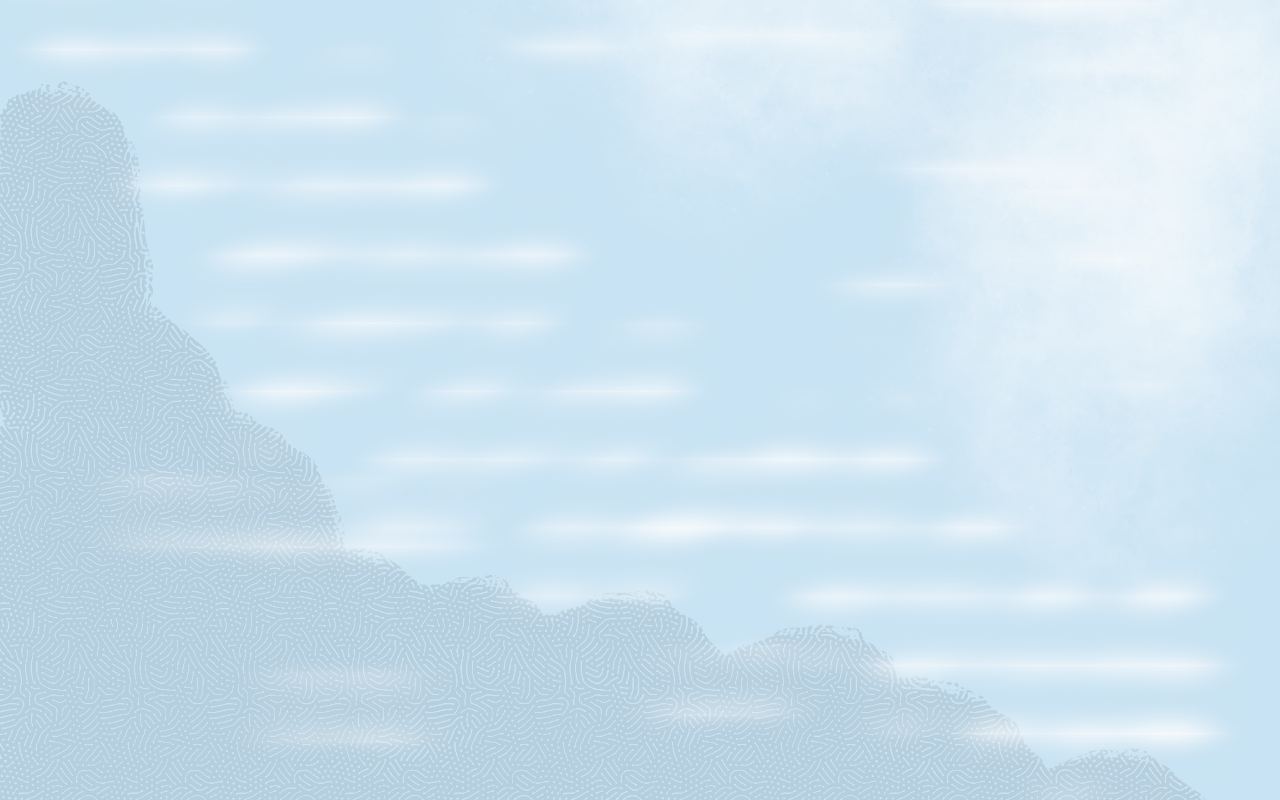
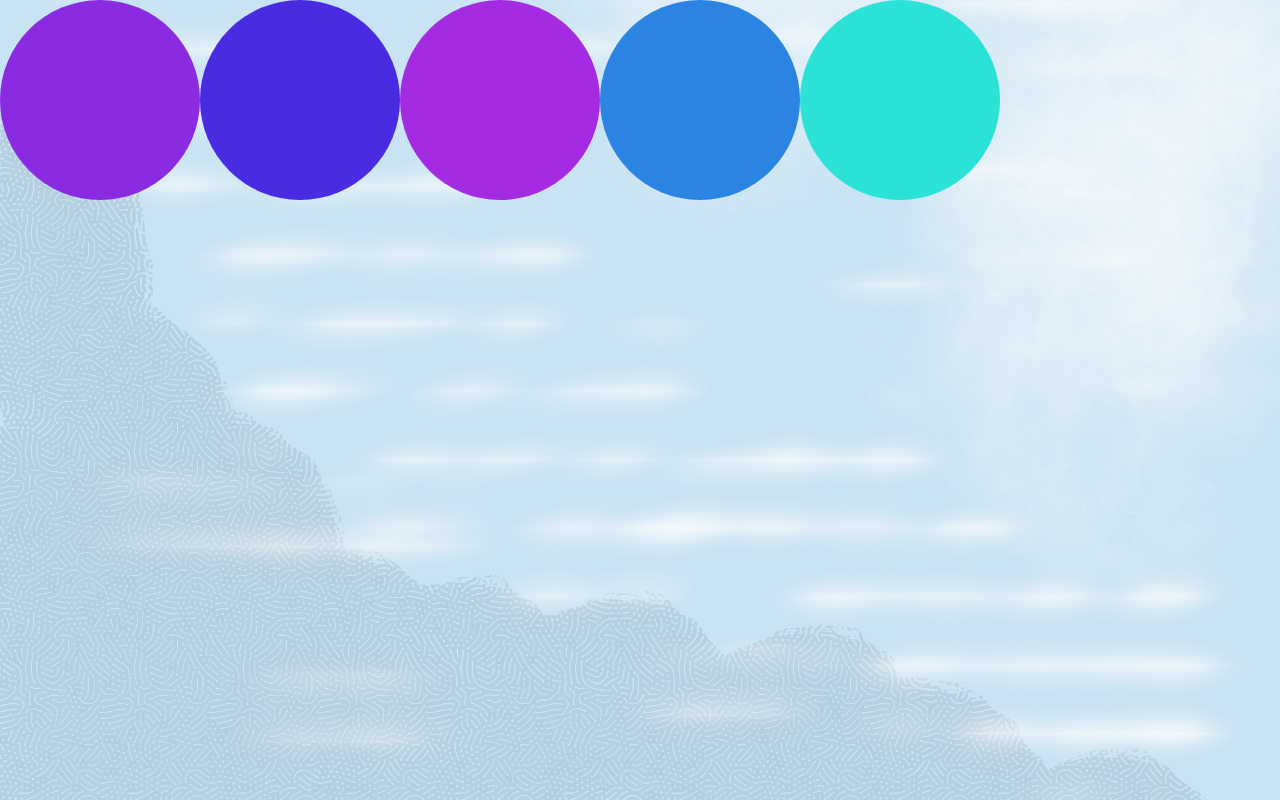
Before and after one commit to elbowgrrl/sphere-animations, a React (Create React App) app in the folder sphere-animations/: page / in a window 1280 px wide. Built offline with nearby package versions, Linux system fonts and the light colour scheme.

Commit message:
background image added. elements added and began styling

```diff
--- a/sphere-animations/src/App.css
+++ b/sphere-animations/src/App.css
@@ -1,5 +1,43 @@
 .App {
   text-align: center;
+}
 
+.container-outer {
+  display: flex;
+  flex-direction: row;
+}
 
+div .sphere-1 {
+  height: 200px;
+  width: 200px;
+  border-radius: 50%;
+  background-color:blueviolet;
 }
+
+div .sphere-2 {
+  height: 200px;
+  width: 200px;
+  border-radius: 50%;
+  background-color:rgb(73, 43, 226);
+}
+
+div .sphere-3 {
+  height: 200px;
+  width: 200px;
+  border-radius: 50%;
+  background-color:rgb(165, 43, 226);
+}
+
+div .sphere-4 {
+  height: 200px;
+  width: 200px;
+  border-radius: 50%;
+  background-color:rgb(43, 131, 226);
+}
+
+div .sphere-5 {
+  height: 200px;
+  width: 200px;
+  border-radius: 50%;
+  background-color:rgb(43, 226, 214);
+}
--- a/sphere-animations/src/App.js
+++ b/sphere-animations/src/App.js
@@ -1,9 +1,15 @@
 import './App.css';
-import background from "./spheres_background.png"
 
 function App() {
+  const sphere3 = "images/sphere-3.png"
   return (
-    <div style={{ backgroundImage: `url(${background})` }}></div>
+    <div className='container-outer'>
+    <div className='sphere-1'></div>
+    <div className='sphere-2'></div>
+    <div className='sphere-3'></div>
+    <div className='sphere-4'></div>
+    <div className='sphere-5'></div>
+    </div>
   );
 }
 
```
